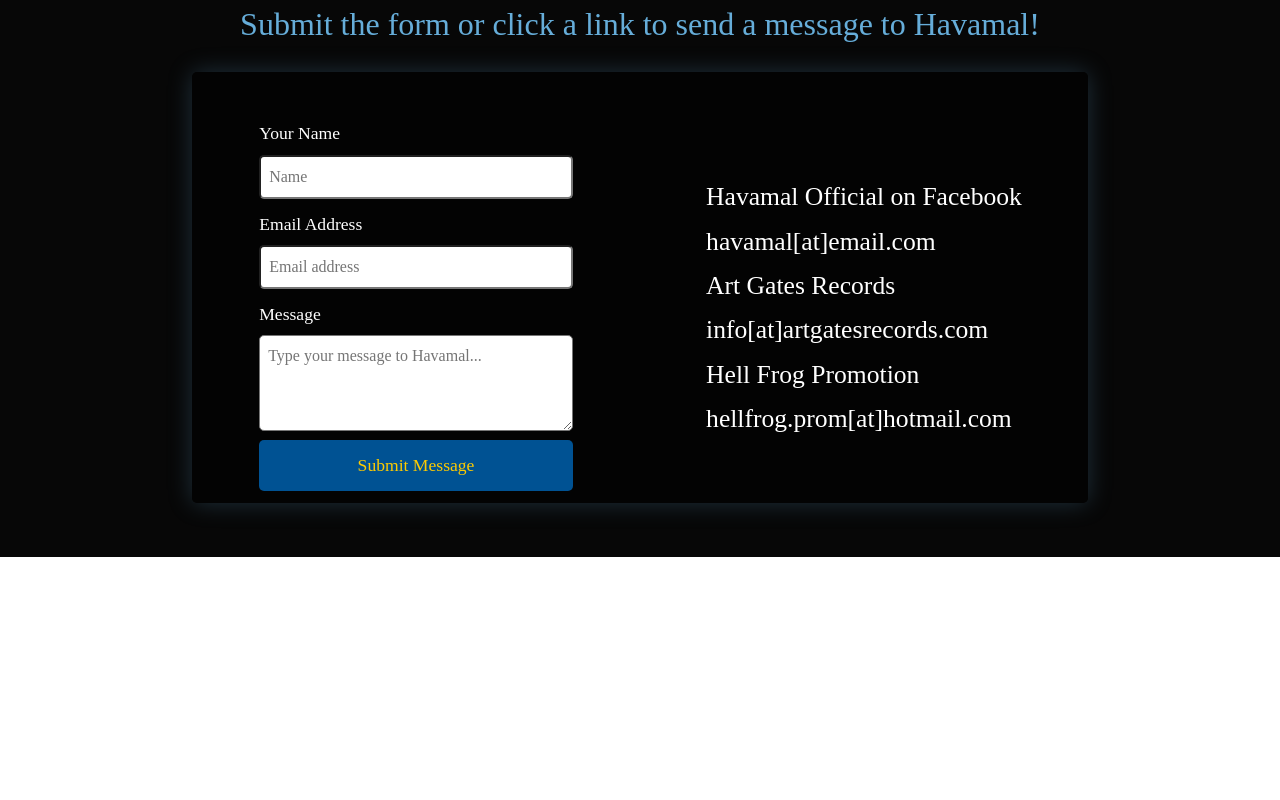
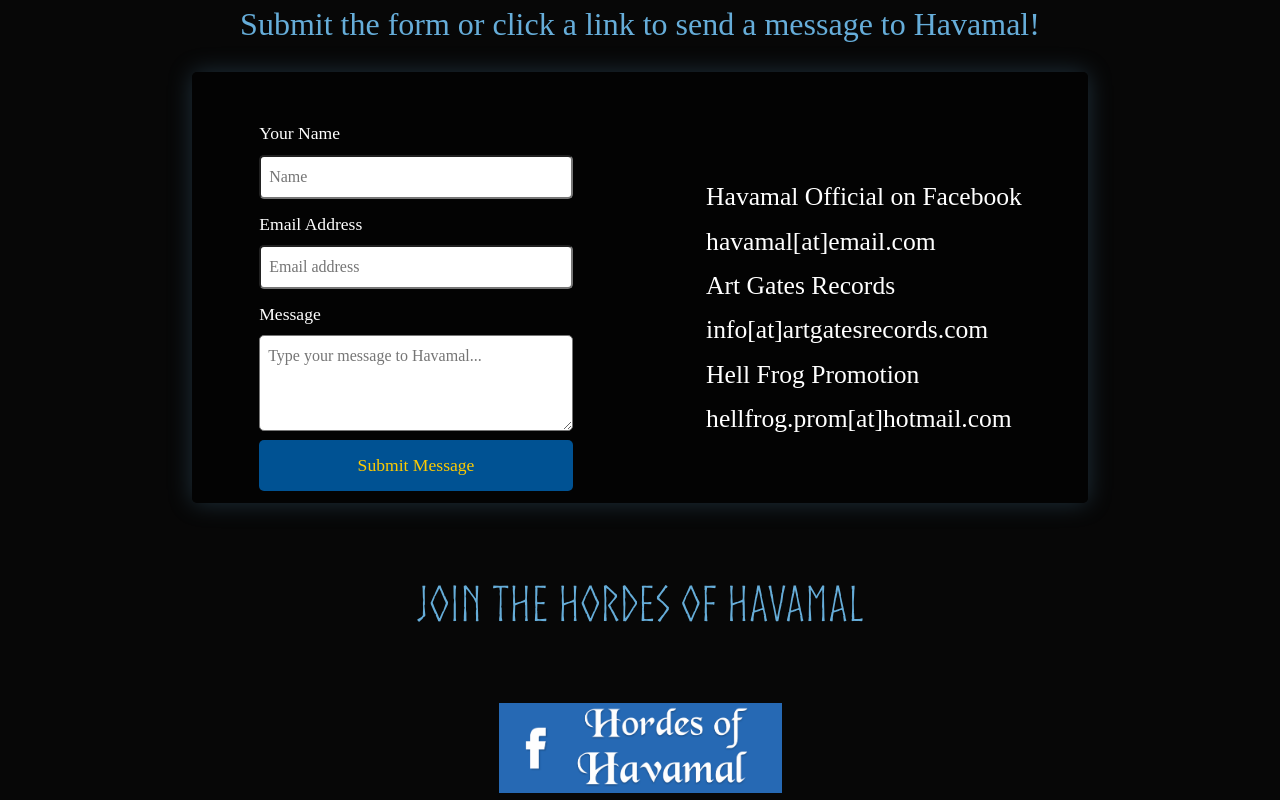
Before and after one commit to usmcamgrimm/havamalband, a Next.js app: page /resources in a window 1280 px wide. Shown: the part 243-1043 px from the top of the page. Before the commit the page ends 800 px from the top, so only its background shows below. Built offline with nearby package versions, Linux system fonts and the light colour scheme; a web font is replaced by a local one.

Commit message:
Adding components for the Resources page

```diff
--- /dev/null
+++ b/src/components/Horde/Horde.js
@@ -0,0 +1,27 @@
+import Image from 'next/image'
+import styles from './horde.module.css'
+import { css } from '@emotion/css'
+
+export default function Horde() {
+  return(
+    <div className={styles.joinHorde}>
+      <h2 className={styles.sectionHeader}>
+        Join the HOrdes of Havamal
+      </h2>
+
+      <a
+        href="https://www.facebook.com/groups/338634033565609"
+        target="_blank"
+        rel="noreferrer"
+        aria-label="Hordes of Havamal"
+      >
+        <Image
+          src="/images/icons/horde.png"
+          width={283}
+          height={90}
+          alt="Hordes of Havamal Facebook banner"
+        />
+      </a>
+    </div>
+  )
+}
--- /dev/null
+++ b/src/components/Horde/horde.module.css
@@ -0,0 +1,15 @@
+.sectionHeader {
+  font-family: Norse;
+  font-size: 3rem;
+  font-weight: normal;
+  color: #66add9;
+  text-align: center;
+  margin-top: 4rem;
+  margin-bottom: 4rem;
+}
+
+.joinHorde {
+  display: flex;
+  flex-direction: column;
+  align-items: center;
+}
--- a/src/pages/resources.js
+++ b/src/pages/resources.js
@@ -3,6 +3,8 @@
 import styles from '../styles/resources.module.css'
 import ContactForm from '../components/ContactForm/ContactForm'
 import ContactLinks from '../components/ContactLinks/ContactLinks'
+import Merch from '../components/Merch/Merch'
+import Horde from '../components/Horde/Horde'
 
 
 export default function Resources() {
@@ -30,6 +32,10 @@
           </div>
         </div>
       </section>
+
+      <section id="merch_horde">
+        <Horde />
+      </section>
     </Layout>
   )
 }
```
Also changed, not shown: src/components/Merch/Merch.js (added), src/components/Merch/merch.module.css (added).
